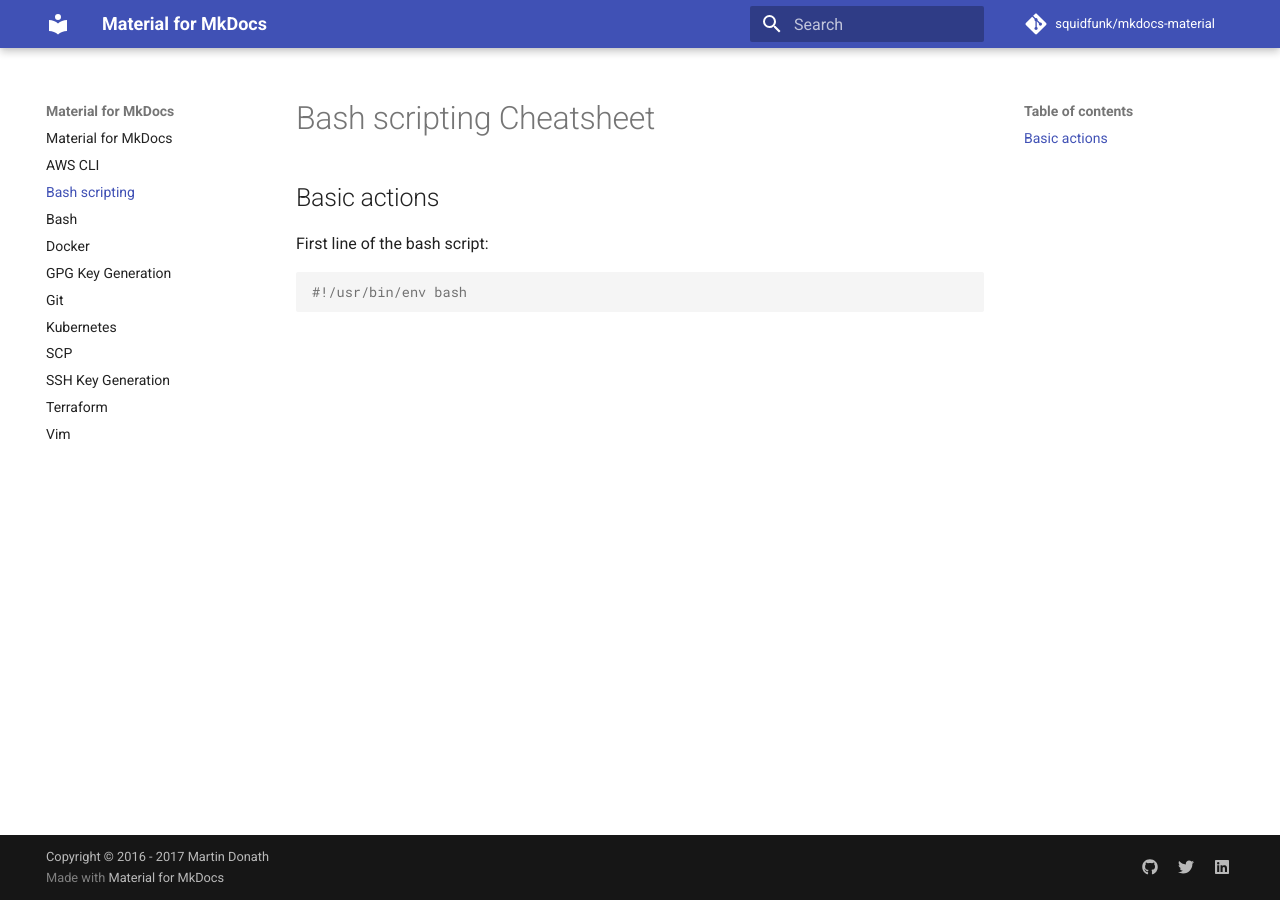
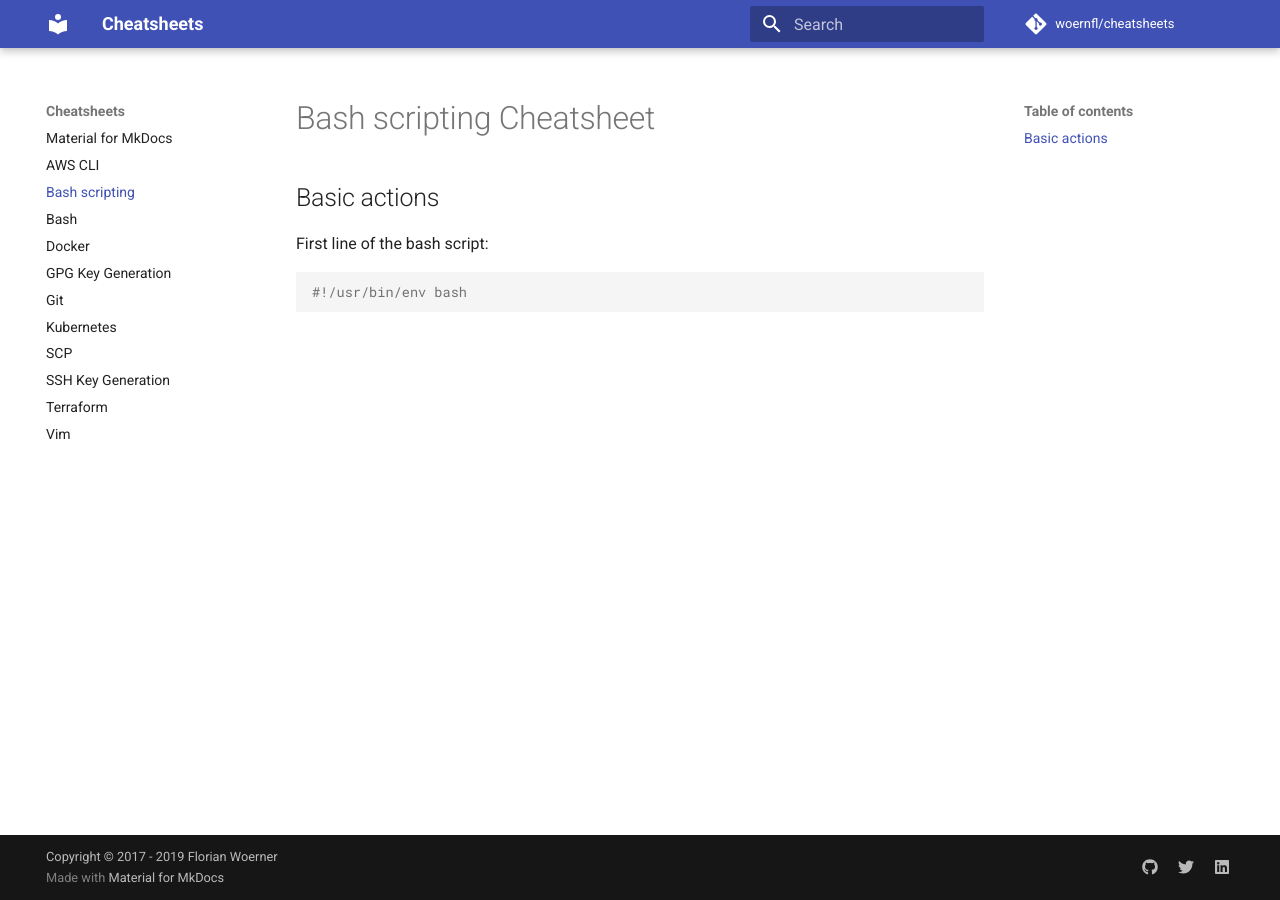
Before and after one commit to woernfl/cheatsheets, an MkDocs documentation site: the page built from docs/Bash Scripting.md, in a window 1280 px wide. Built offline with MkDocs 1.6.1 and Material for MkDocs 9.7.7, drawn with Linux system fonts in a browser that asks for light colours; comment, search, counter and statistics services are not loaded.

Commit message:
Add the right infos in mkdocs.yaml file
Signed-off-by: Florian Woerner <florian.woerner@onmyown.io>

```diff
--- a/mkdocs.yml
+++ b/mkdocs.yml
@@ -1,15 +1,15 @@
 # Project information
-site_name: 'Material for MkDocs'
-site_description: 'A Material Design theme for MkDocs'
-site_author: 'Martin Donath'
-site_url: 'https://squidfunk.github.io/mkdocs-material/'
+site_name: 'Cheatsheets'
+site_description: 'This a compilation of the various cheatsheet I am using'
+site_author: 'Florian Woerner'
+site_url: 'https://cheatsheets.woernfl.xyz/'
 
 # Repository
-repo_name: 'squidfunk/mkdocs-material'
-repo_url: 'https://github.com/squidfunk/mkdocs-material'
+repo_name: 'woernfl/cheatsheets'
+repo_url: 'https://github.com/woernfl/cheatsheets'
 
 # Copyright
-copyright: 'Copyright &copy; 2016 - 2017 Martin Donath'
+copyright: 'Copyright &copy; 2017 - 2019 Florian Woerner'
 
 # Configuration
 theme:
@@ -27,11 +27,11 @@
   manifest: 'manifest.webmanifest'
   social:
     - type: 'github'
-      link: 'https://github.com/squidfunk'
+      link: 'https://github.com/woernfl'
     - type: 'twitter'
-      link: 'https://twitter.com/squidfunk'
+      link: 'https://twitter.com/woernfl'
     - type: 'linkedin'
-      link: 'https://linkedin.com/in/squidfunk'
+      link: 'https://www.linkedin.com/in/woernfl'
 
 # Extensions
 markdown_extensions:
```
Also changed, not shown: mkdocs_svg.yml (deleted, +0 -132 lines).
